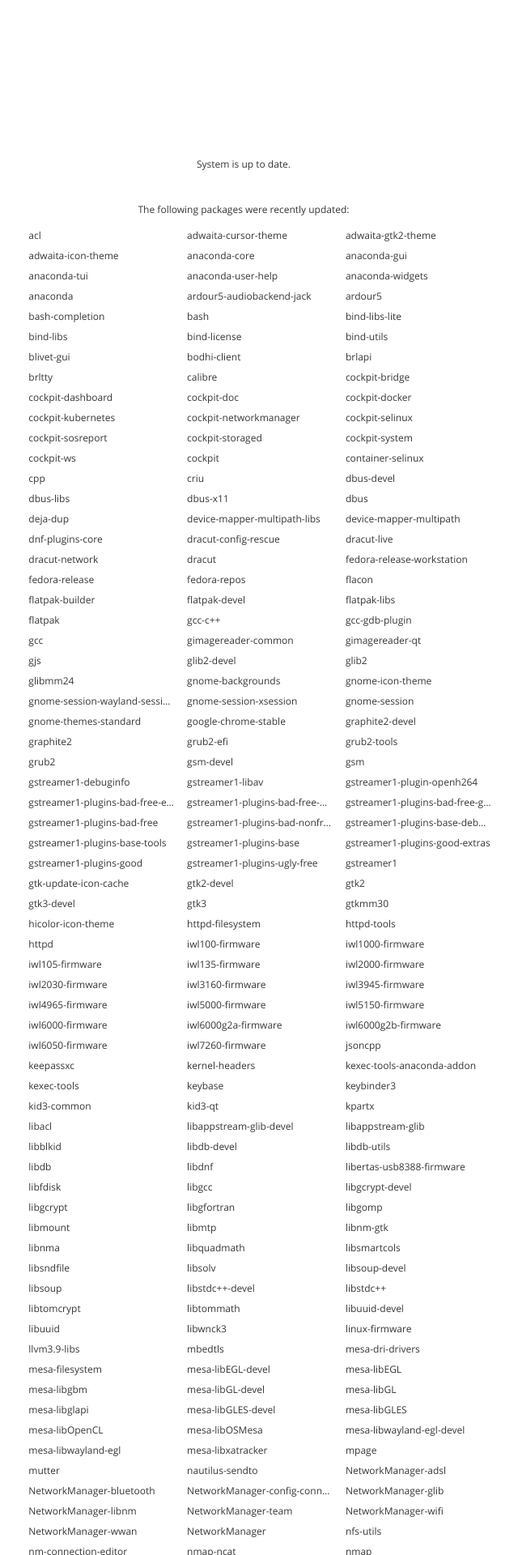
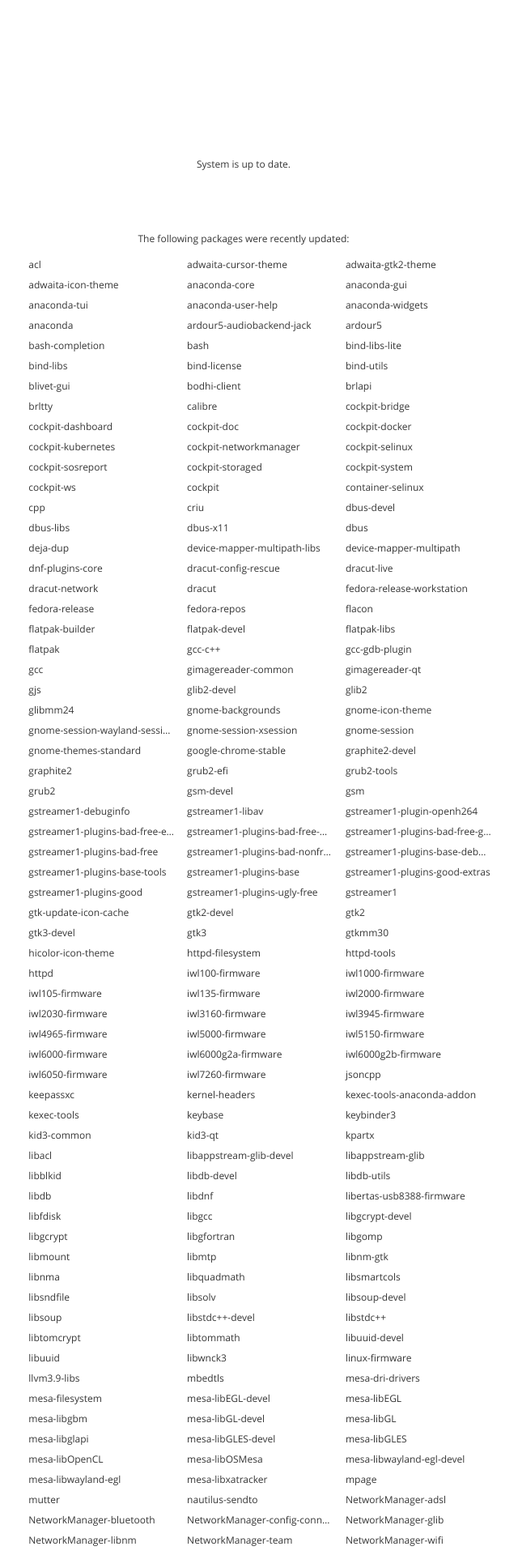
Before and after one commit to garrett/cockpit-mockweb, a Jekyll site: the page built from updates/flow.html, in a window 1280 px wide. Shown: the top 1920 px of the page at 81% size, without its empty margins (339-979 px from the left). Built offline with Jekyll 4.4.1, drawn with Linux system fonts in a browser that asks for light colours; some web fonts are replaced.

Commit message:
changed 3em update-history margin to 6em

```diff
--- a/updates/flow.html
+++ b/updates/flow.html
@@ -18,7 +18,7 @@ layout: minimal
   }
 
   .update-history {
-    margin: 3em 0 0;
+    margin: 6em 0 0;
   }
 
   .flow-list {
--- a/updates/list.html
+++ b/updates/list.html
@@ -18,7 +18,7 @@ layout: minimal
   }
 
   .update-history {
-    margin: 3em 0 0;
+    margin: 6em 0 0;
   }
 
   .update-list-wrapper {
```
